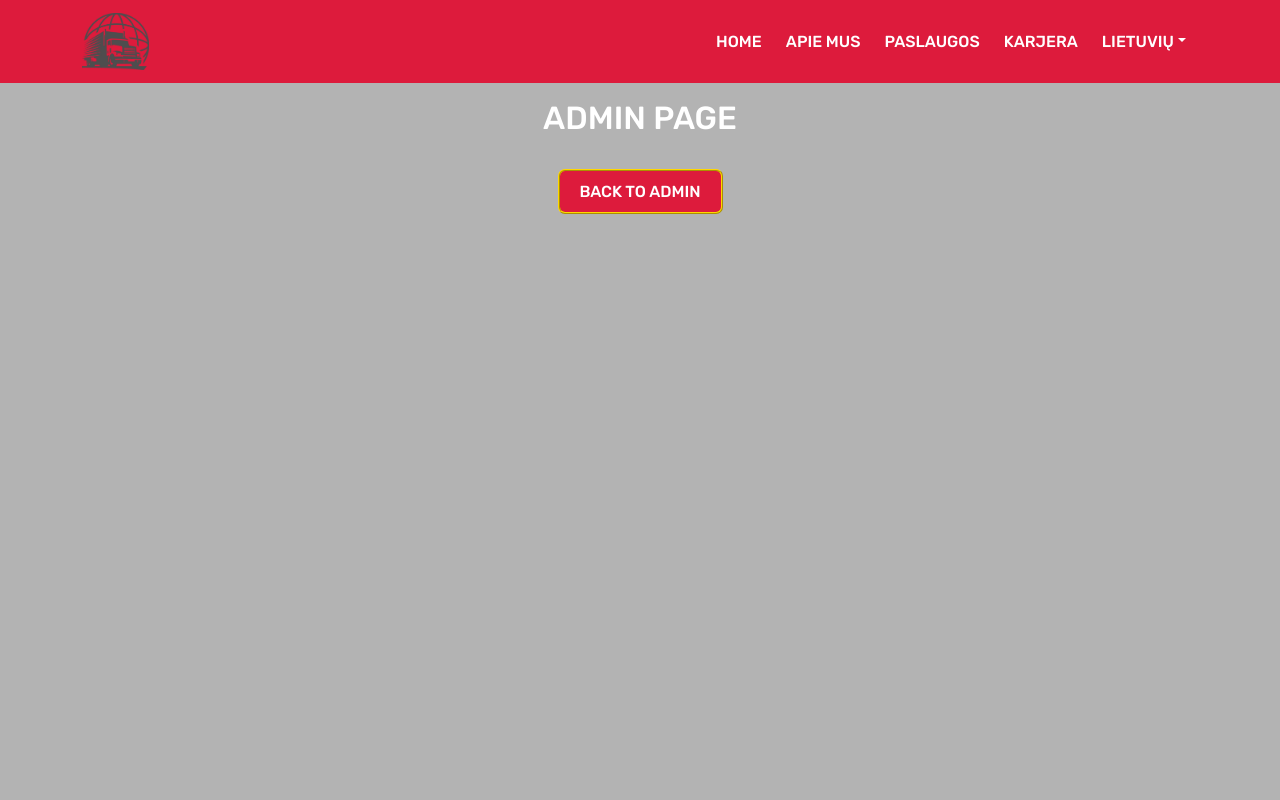
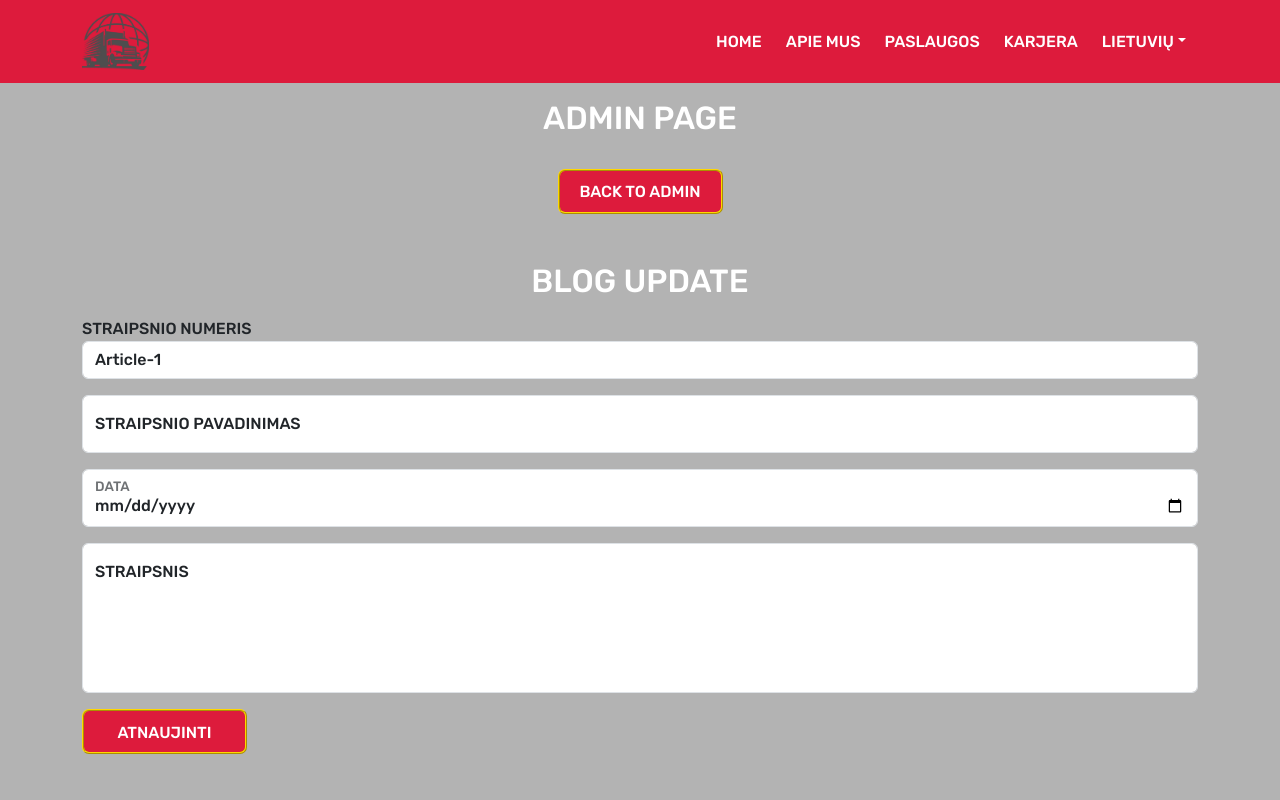
Before and after one commit to ErnAbr/logistics-page, a Symfony app: template templates/admin.html.twig in a window 1280 px wide. Run offline with Twig, Linux system fonts and the light colour scheme; the template is opened without the code that fills it, so the values that code supplies are empty; some libraries are stand-ins or nearby versions; some web fonts are replaced.

Commit message:
update-blog-from-admin

```diff
--- a/templates/admin.html.twig
+++ b/templates/admin.html.twig
@@ -35,5 +35,86 @@
       >
     </div>
   </section>
+  <h2 class="d-flex justify-content-center mt-5">Blog Update</h2>
+  <section class="row mt-3">
+    <form novalidate id="submit-form" method="post" action="">
+      <div class="form-group">
+        <label>Straipsnio numeris</label>
+        <select class="form-control mb-3" name="article-slug">
+          <option value="1">Article-1</option>
+          <option value="2">Article-2</option>
+          <option value="3">Article-3</option>
+          <option value="4">Article-4</option>
+          <option value="5">Article-5</option>
+        </select>
+      </div>
+      <div class="form-floating mb-3">
+        <input
+          type="text"
+          id="blog-title"
+          class="form-control"
+          placeholder="title"
+          required
+          name="article-title"
+        />
+        <label for="text">Straipsnio pavadinimas</label>
+      </div>
+      <div class="form-floating mb-3">
+        <input
+          type="date"
+          id="date"
+          class="form-control"
+          placeholder="data"
+          required
+          name="article-date"
+        />
+        <label for="email">Data</label>
+      </div>
+      <div class="form-floating">
+        <textarea
+          type="text"
+          id="blog-text"
+          placeholder="Straipsnis"
+          class="form-control t-area-style"
+          required
+          name="article-text"
+        ></textarea>
+        <label for="text">Straipsnis</label>
+      </div>
+      <input
+        type="submit"
+        value="Atnaujinti"
+        class="btn button-style mt-3 mb-3"
+        id="submit-form-button"
+      />
+    </form>
+    {% if app.flashes('success')[0] is defined %}
+    <div
+      class="alert alert-dismissible alert-success d-flex align-items-center"
+      role="alert"
+      id="registraton-error"
+    >
+      <svg
+        class="bi flex-shrink-0 me-2"
+        width="24"
+        height="24"
+        role="img"
+        aria-label="Success:"
+      >
+        <use xlink:href="#check-circle-fill" />
+      </svg>
+      <div>Straipsnis buvo atnaujintas</div>
+      <button
+        type="button"
+        class="btn-close"
+        data-bs-dismiss="alert"
+        aria-label="Close"
+      ></button>
+    </div>
+    <script>
+      window.scrollTo(0, 5000);
+    </script>
+    {% endif %}
+  </section>
 </div>
 {% endblock %}
```
Also changed, not shown: src/Controller/IndexController.php (+34 -4 lines).
